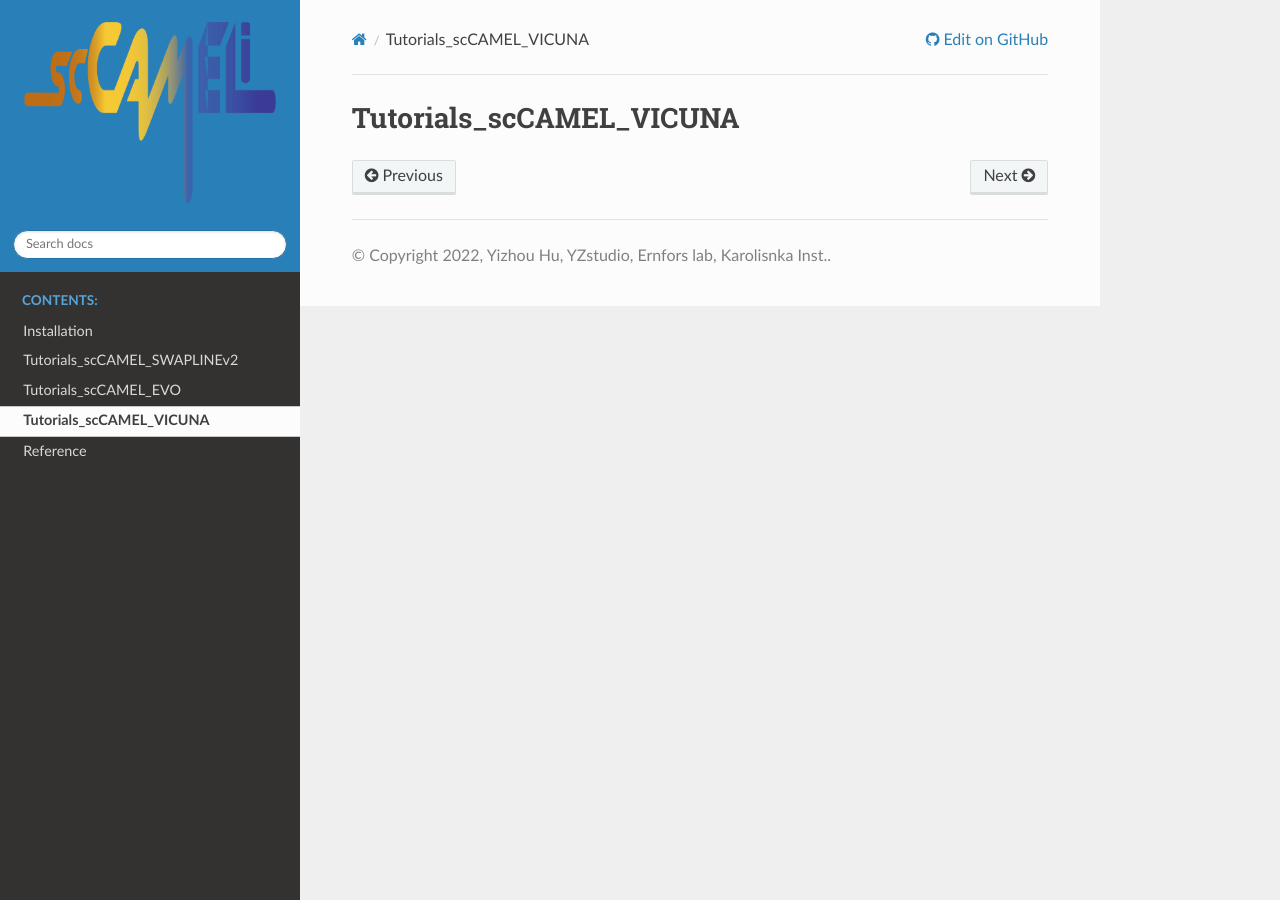
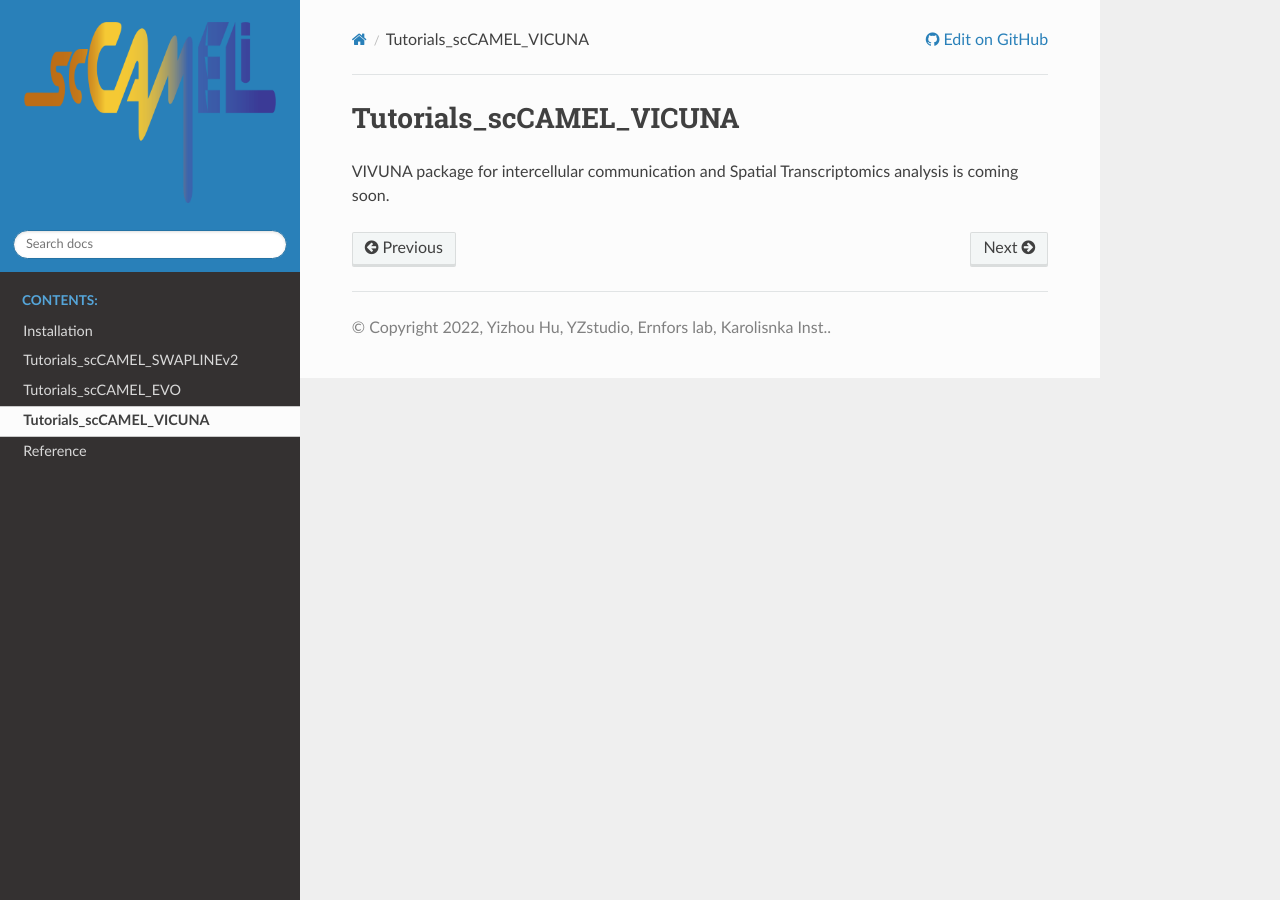
Before and after one commit to StudioYZ/scCAMEL, a Sphinx documentation site: the page built from source/Tutorials_scCAMEL_VICUNA/index.rst, in a window 1280 px wide. Built offline with Sphinx 7.4.7 and the Read the Docs theme 2.0.0, drawn with Linux system fonts in a browser that asks for light colours; pages that are not in the unit, such as notebooks, are missing from menus.

Commit message:
Update index.rst

```diff
--- a/source/Tutorials_scCAMEL_VICUNA/index.rst
+++ b/source/Tutorials_scCAMEL_VICUNA/index.rst
@@ -1,2 +1,4 @@
 Tutorials_scCAMEL_VICUNA
 =============================
+
+VIVUNA package for intercellular communication and Spatial Transcriptomics analysis is coming soon.
```
